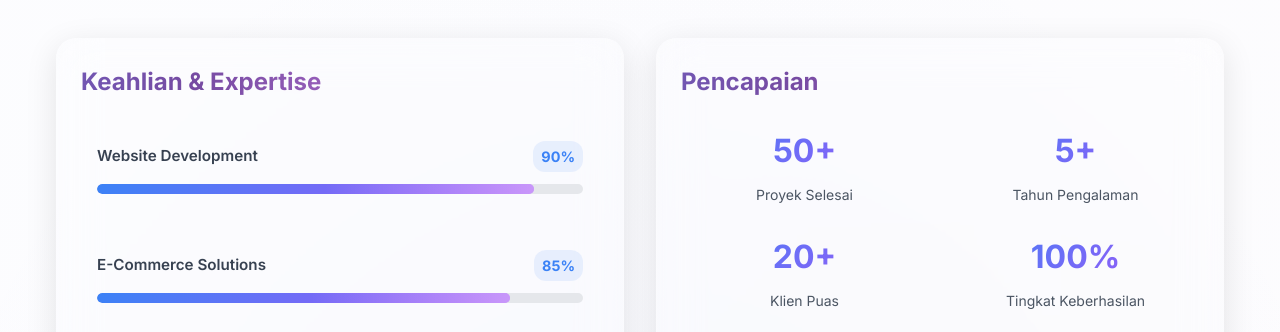
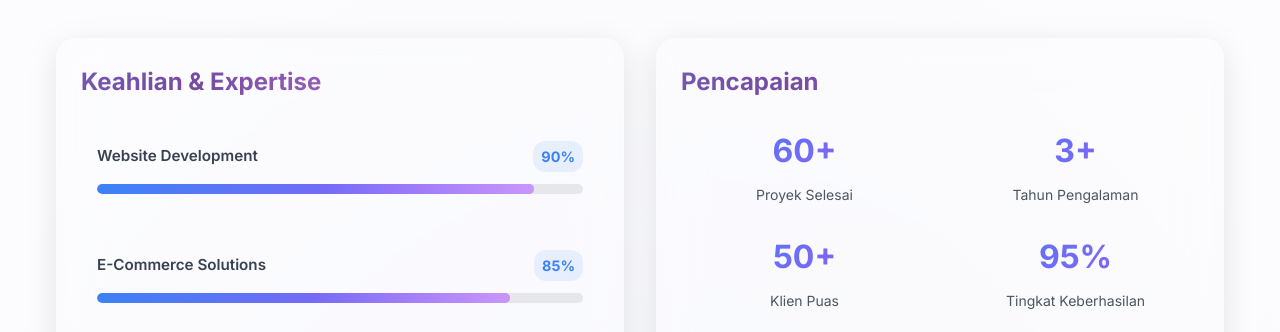
Before and after one commit to adinnur890/my-portfolio, a React (Vite) app: page / in a window 1280 px wide. Shown: the part 1060-1392 px from the top of the page. Built offline with nearby package versions, Linux system fonts and the light colour scheme.

Commit message:
Update achievement numbers

```diff
--- a/src/data/skills.ts
+++ b/src/data/skills.ts
@@ -15,8 +15,8 @@ export const techStack = [
 ];
 
 export const achievements = [
-  { number: "50+", label: "Proyek Selesai" },
-  { number: "5+", label: "Tahun Pengalaman" },
-  { number: "20+", label: "Klien Puas" },
-  { number: "100%", label: "Tingkat Keberhasilan" }
+  { number: "60+", label: "Proyek Selesai" },
+  { number: "3+", label: "Tahun Pengalaman" },
+  { number: "50+", label: "Klien Puas" },
+  { number: "95%", label: "Tingkat Keberhasilan" }
 ];
```
